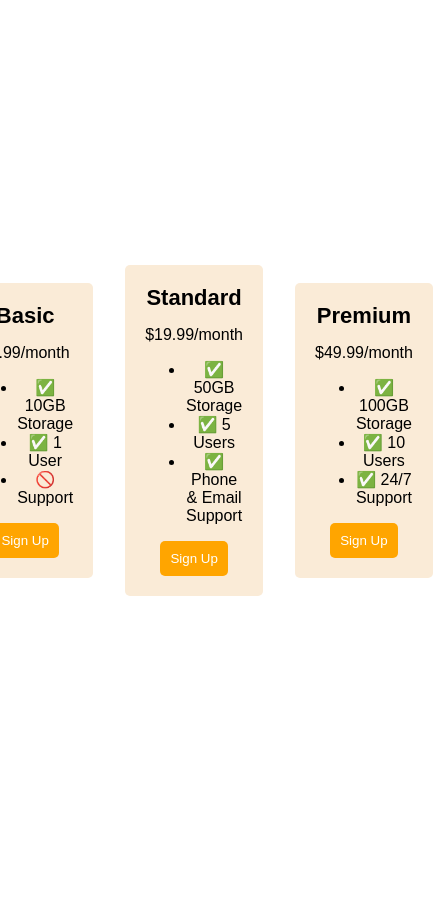
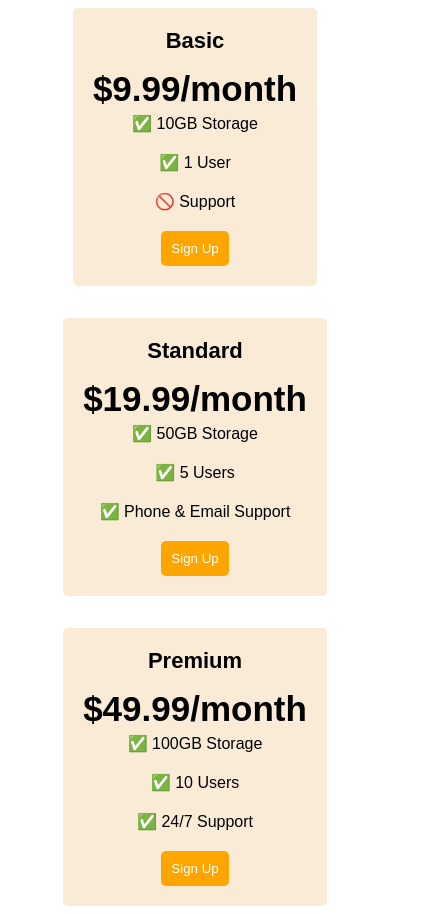
Before and after one commit to dsimplichev/CSS, a plain HTML site: page Flexbox+Pricing+Table+Project/index.html in a window 390 px wide. Shown: the whole page, 433 px wide, since content can reach past the window. Before the commit the page ends 860 px from the top, so only its background shows below. Drawn offline with Linux system fonts and the light colour scheme; a web font is replaced by a local one.

Commit message:
mini pricing project done

```diff
--- a/Flexbox+Pricing+Table+Project/index.html
+++ b/Flexbox+Pricing+Table+Project/index.html
@@ -44,11 +44,30 @@
       }
 
       .plan-price {
+        font-size: 35px;
+        font-weight: bold;
+        margin-bottom: 5px;
+      }
 
+      .plan-features {
+        list-style: none;
+        padding: 0;
+        margin: 0;
       }
+
+      .plan-features li {
+      margin-bottom: 20px;
+    }
+
+
 
       /* Hint: What can you do with a media query and flexbox? */
       @media (max-width: 1250px) {
+        .pricing-container {
+        flex-direction: column;
+        height: 100%;
+      }
+
       }
     </style>
   </head>
```
